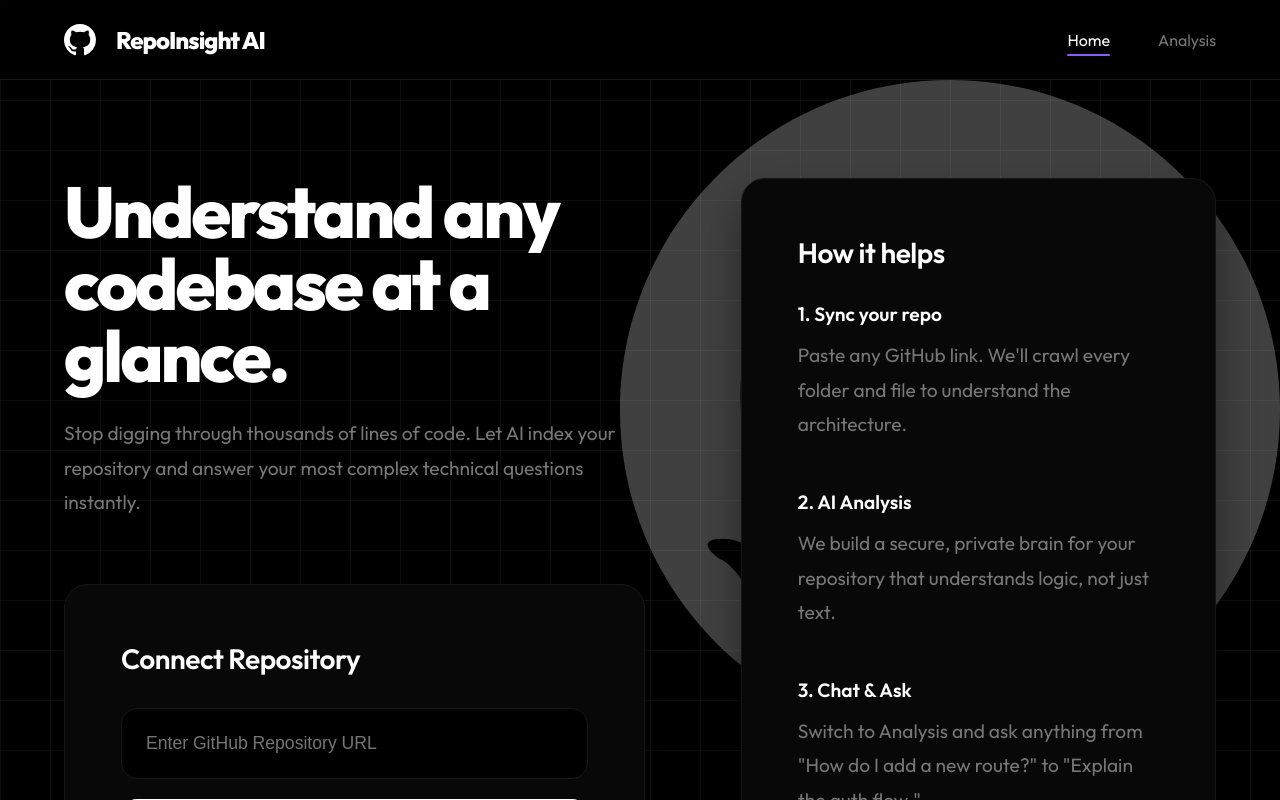
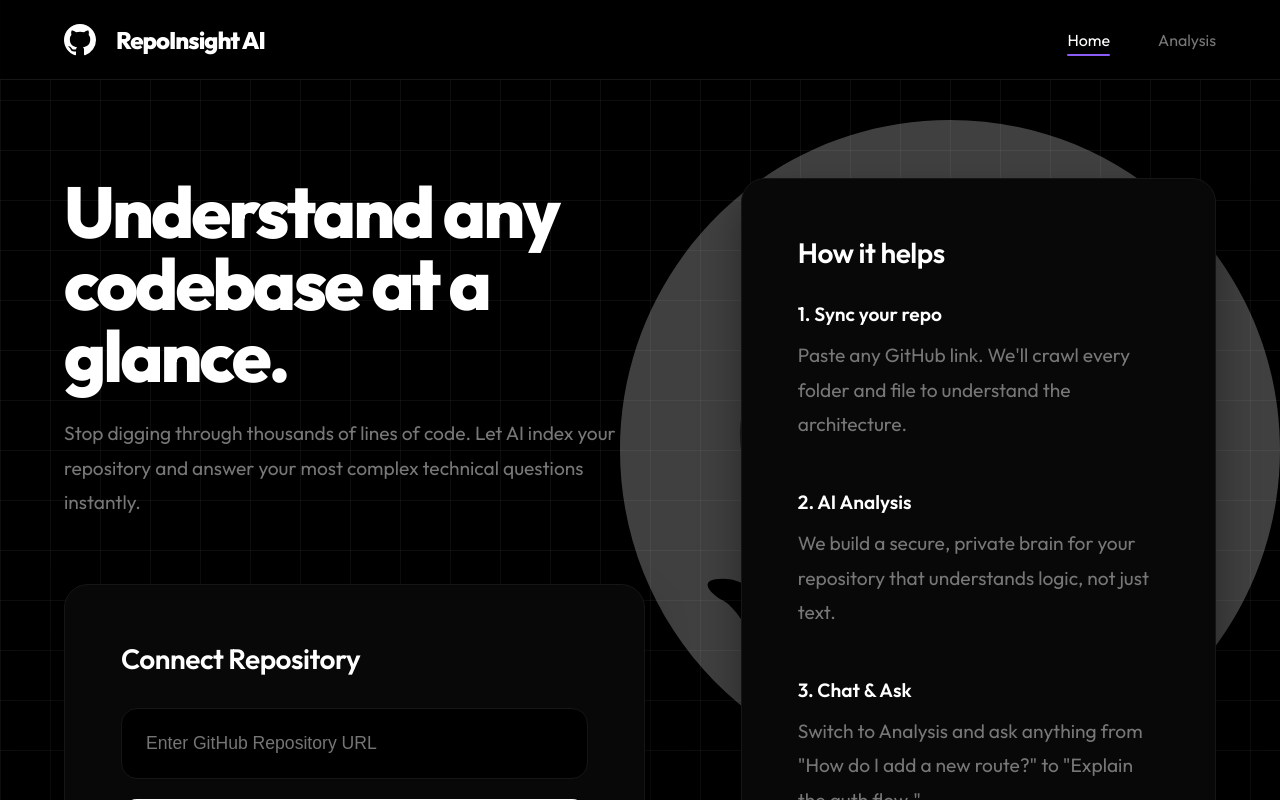
Before and after one commit to Kalash-Harchandani/repoinsight-ai, a React (Create React App) app in the folder client/: page / in a window 1280 px wide. Shown: the top 800 px of the page. Built offline with nearby package versions, Linux system fonts and the light colour scheme.

Commit message:
style: change octocat postion to absolute for scrolling

```diff
--- a/client/src/index.css
+++ b/client/src/index.css
@@ -42,10 +42,10 @@ body::before {
   pointer-events: none;
 }
 
-/* Crisp Octocat Watermark */
+/* Crisp Octocat Watermark (Scrolls with page) */
 .bg-octocat {
-  position: absolute; /* Absolute so it scrolls with content */
-  top: 10%;
+  position: absolute;
+  top: 15%; /* Position relative to the main container */
   right: 0%;
   width: 660px;
   height: 660px;
@@ -127,6 +127,7 @@ main {
   max-width: 1400px;
   margin: 0 auto;
   width: 100%;
+  position: relative; /* Context for absolute positioning of Octocat */
 }
 
 /* 2-Panel Grid */
```
